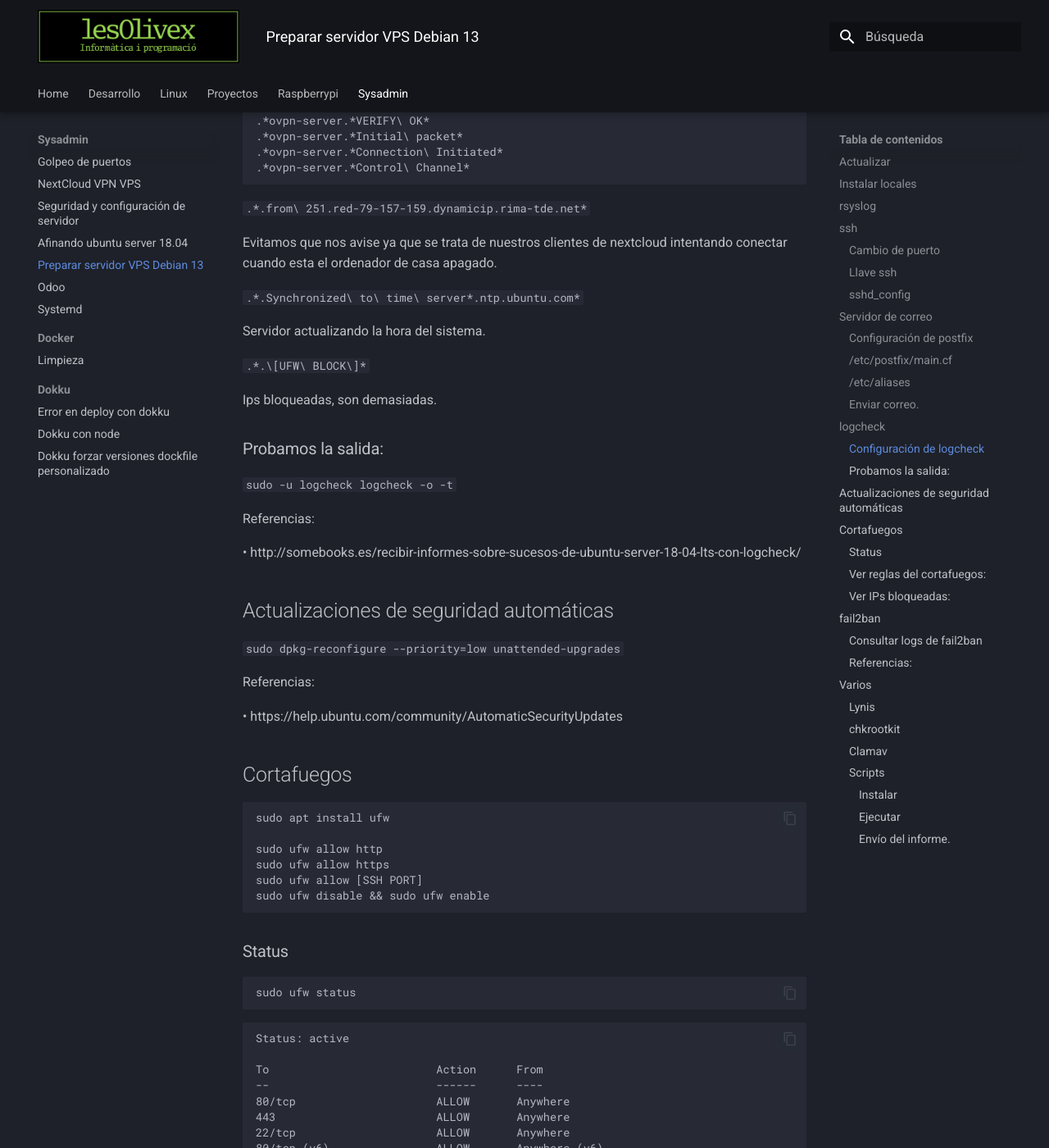
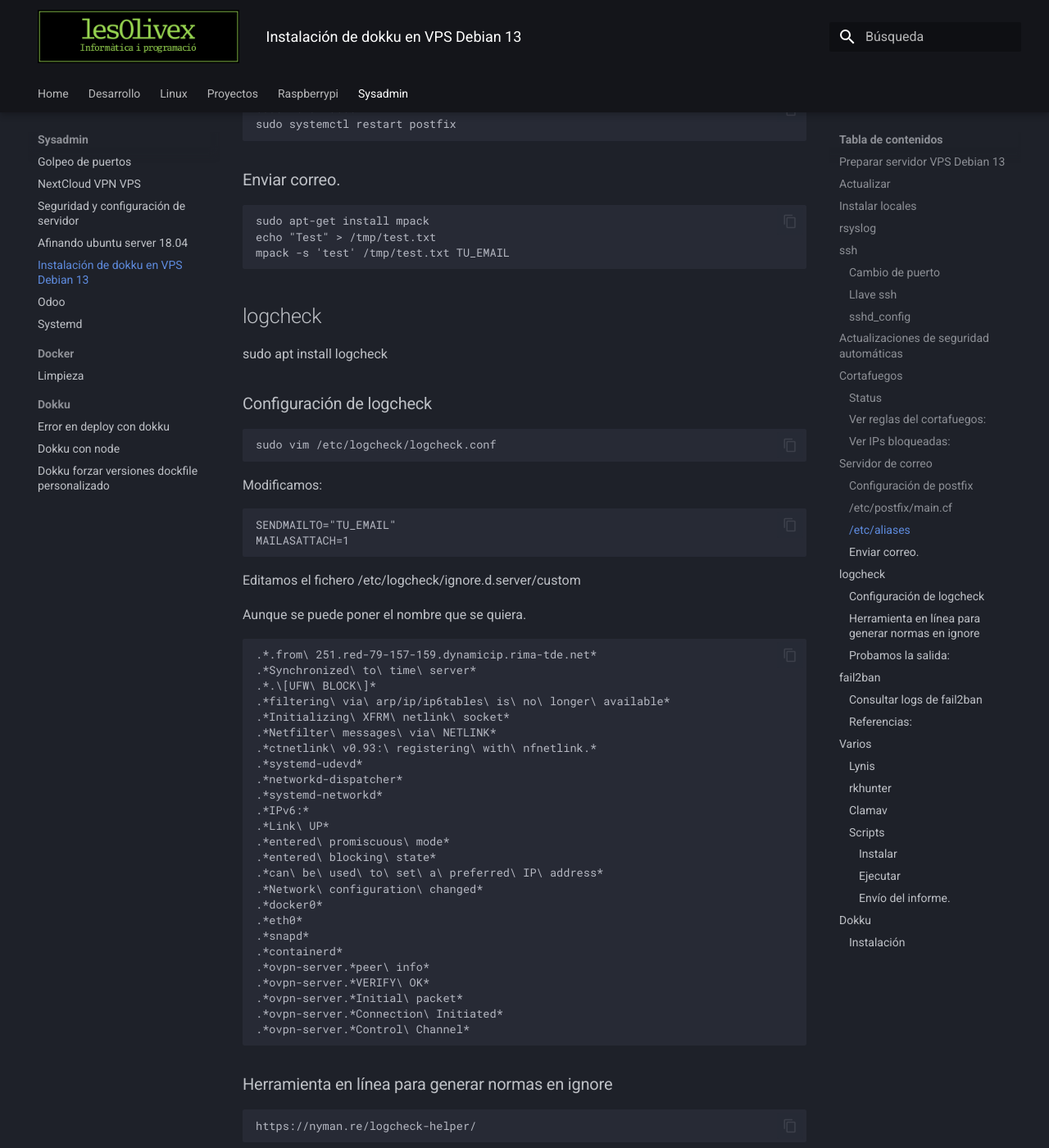
Before and after one commit to edumag/apuntes, an MkDocs documentation site: the page built from docs/sysadmin/VPS-debian13-dokku.md, in a window 1280 px wide and 1400 px high, scrolled down 3937 px. Shown: the whole window at 82% size. Built offline with MkDocs 1.6.1 and Material for MkDocs 9.7.7, drawn with Linux system fonts in a browser that asks for light colours; some of the changed text lies outside the part shown.

````diff
--- a/docs/sysadmin/VPS-debian13.md
+++ b/docs/sysadmin/VPS-debian13-dokku.md
@@ -1,4 +1,8 @@
-# Preparar servidor VPS Debian 13
+# Instalación de dokku en VPS Debian 13
+
+Dokku convierte un servidor Linux en una especie de plataforma para desplegar aplicaciones, similar a servicios comerciales como Heroku, pero sin costos recurrentes ni dependencia de terceros.
+
+## Preparar servidor VPS Debian 13
 
 Post instalación de servidor linux debian 13, y configuración de seguridad.
 
@@ -79,13 +83,49 @@
     AllowUsers USER1 USER2    # Lista de usuarios que si pueden entrar.
     PasswordAuthentication no # Solo permitimos entrar con clave ssh.
 
+## Actualizaciones de seguridad automáticas
+
+    sudo dpkg-reconfigure --priority=low unattended-upgrades
+
+## Cortafuegos
+
+    sudo apt install ufw
+
+    sudo ufw allow http
+    sudo ufw allow https
+    sudo ufw allow [SSH PORT]
+    sudo ufw disable && sudo ufw enable
+
+### Status
+
+    sudo ufw status
+
+```
+Status: active
+
+To                         Action      From
+--                         ------      ----
+80/tcp                     ALLOW       Anywhere
+443                        ALLOW       Anywhere
+22/tcp                     ALLOW       Anywhere
+80/tcp (v6)                ALLOW       Anywhere (v6)
+443 (v6)                   ALLOW       Anywhere (v6)
+22/tcp (v6)                ALLOW       Anywhere (v6)
+```
+
+### Ver reglas del cortafuegos:
+
+`sudo iptables -L -n --line-numbers`
+
+### Ver IPs bloqueadas:
+
+`sudo iptables -L -n --line-numbers | grep REJECT`
+
 ## Servidor de correo
 
     sudo apt install postfix
 
 Seleccionamos "Internet site"
-
-y ponemos el nombre del servidor smtp.
 
 ### Configuración de postfix
 
@@ -125,7 +165,7 @@
 
     sudo apt-get install mpack
     echo "Test" > /tmp/test.txt
-    mpack -s 'test' /tmp/test.txt tu@email.com
+    mpack -s 'test' /tmp/test.txt TU_EMAIL
 
 ## logcheck
 
@@ -133,7 +173,7 @@
 
 ### Configuración de logcheck
 
-`sudo vim /etc/logcheck/logcheck.conf`
+    sudo vim /etc/logcheck/logcheck.conf
 
 Modificamos:
 
@@ -174,83 +214,31 @@
 .*ovpn-server.*Control\ Channel*
 ```
 
+### Herramienta en línea para generar normas en ignore
 
-`.*.from\ 251.red-79-157-159.dynamicip.rima-tde.net*`
-
-Evitamos que nos avise ya que se trata de nuestros clientes de nextcloud intentando conectar cuando esta el ordenador de casa apagado.
-
-`.*.Synchronized\ to\ time\ server*.ntp.ubuntu.com*`
-
-Servidor actualizando la hora del sistema.
-
-`.*.\[UFW\ BLOCK\]*`
-
-Ips bloqueadas, son demasiadas.
-
+    https://nyman.re/logcheck-helper/
 
 ### Probamos la salida:
 
-`sudo -u logcheck logcheck -o -t`
+    sudo -u logcheck logcheck -o -t
 
 Referencias:
 
 • http://somebooks.es/recibir-informes-sobre-sucesos-de-ubuntu-server-18-04-lts-con-logcheck/
 
-## Actualizaciones de seguridad automáticas
-
-`sudo dpkg-reconfigure --priority=low unattended-upgrades`
-
-Referencias:
-
-• https://help.ubuntu.com/community/AutomaticSecurityUpdates
-
-## Cortafuegos
-
-    sudo apt install ufw
-
-    sudo ufw allow http
-    sudo ufw allow https
-    sudo ufw allow [SSH PORT]
-    sudo ufw disable && sudo ufw enable
-
-### Status
-
-    sudo ufw status
-
-```
-Status: active
-
-To                         Action      From
---                         ------      ----
-80/tcp                     ALLOW       Anywhere
-443                        ALLOW       Anywhere
-22/tcp                     ALLOW       Anywhere
-80/tcp (v6)                ALLOW       Anywhere (v6)
-443 (v6)                   ALLOW       Anywhere (v6)
-22/tcp (v6)                ALLOW       Anywhere (v6)
-```
-
-### Ver reglas del cortafuegos:
-
-`sudo iptables -L -n --line-numbers`
-
-### Ver IPs bloqueadas:
-
-`sudo iptables -L -n --line-numbers | grep REJECT`
-
 ## fail2ban
 
 Evitar accesos no autorizados al servidor.
 
-`sudo apt-get install fail2ban`
+    sudo apt-get install fail2ban
 
 Copiamos configuración por defecto a fichero personalizado.
 
-`sudo cp /etc/fail2ban/jail.conf /etc/fail2ban/jail.local`
+    sudo cp /etc/fail2ban/jail.conf /etc/fail2ban/jail.local
 
 Editar configuración:
 
-`sudo vim /etc/fail2ban/jail.local`
+    sudo vim /etc/fail2ban/jail.local
 
 Podemos añadir una lista de IPs para que sean ignoradas:
 
@@ -282,7 +270,7 @@
 
 Reiniciamos:
 
-`sudo systemctl restart fail2ban`
+    sudo systemctl restart fail2ban
 
 Ver estado:
 
@@ -313,7 +301,7 @@
 
 Número de veces que han sido bloqueada las IPs:
 
-`zgrep -h "Ban " /var/log/fail2ban.log* | awk '{print $NF}' | sort | uniq -c`
+    zgrep -h "Ban " /var/log/fail2ban.log* | awk '{print $NF}' | sort | uniq -c
 
 ### Referencias:
 
@@ -331,13 +319,13 @@
 
     sodo lynis audit system
 
-### chkrootkit
+### rkhunter
 
 Permite localizar rootkits.
 
-    sudo apt install chkrootkit
+    sudo apt install rkhunter
 
-    sudo chkrootkit
+    sudo rkhunter --check
 
 ### Clamav
 
@@ -353,8 +341,7 @@
 
 ### Scripts
 
-He realizado unos pequeños scripts para tener una visión del estado
-del servidor de forma rápida.
+He realizado unos pequeños scripts para tener una visión del estado del servidor de forma rápida.
 
 #### Instalar
 
@@ -374,3 +361,25 @@
 #### Envío del informe.
 
     sudo ./magReportServer > /tmp/report.txt && mpack -s repor /tmp/report.txt  TU_EMAIL
+
+## Dokku
+
+### Instalación
+
+Siguiendo los pasos de la documentación oficial.
+
+Esto proceso variará según la versión actual.
+
+```
+# for debian systems, installs Dokku via apt-get
+wget -NP . https://dokku.com/install/v0.37.3/bootstrap.sh
+sudo DOKKU_TAG=v0.37.3 bash bootstrap.sh
+```
+
+Añadimos la clave del usuario debian a la clave de administrador de dokku.
+
+    cat ~/.ssh/authorized_keys | sudo dokku ssh-keys:add admin
+
+Puedes usar cualquier dominio al que ya tengas acceso, este dominio debe tener un registro A o CNAME que apunte a la IP de tu servidor.
+
+    dokku domains:set-global TU_DOMINIO
````
Also changed, not shown: other parts of docs/sysadmin/VPS-debian13-dokku.md (+1 -1 lines).
